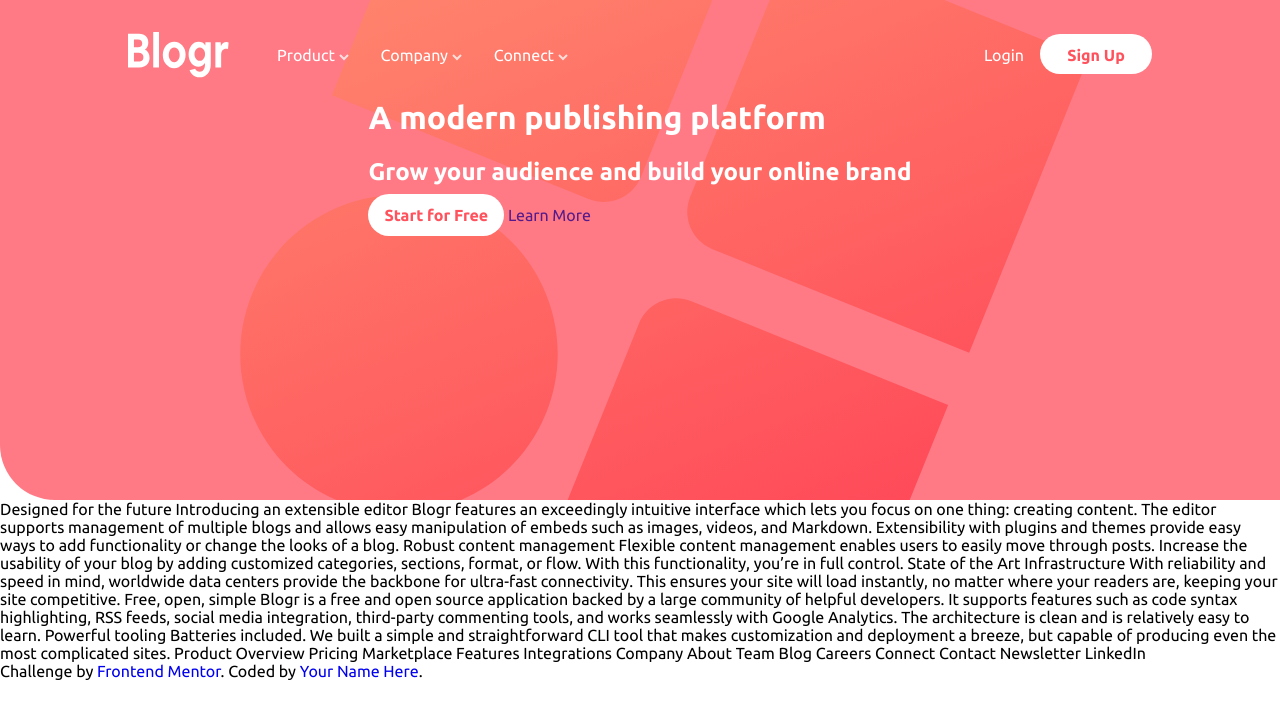
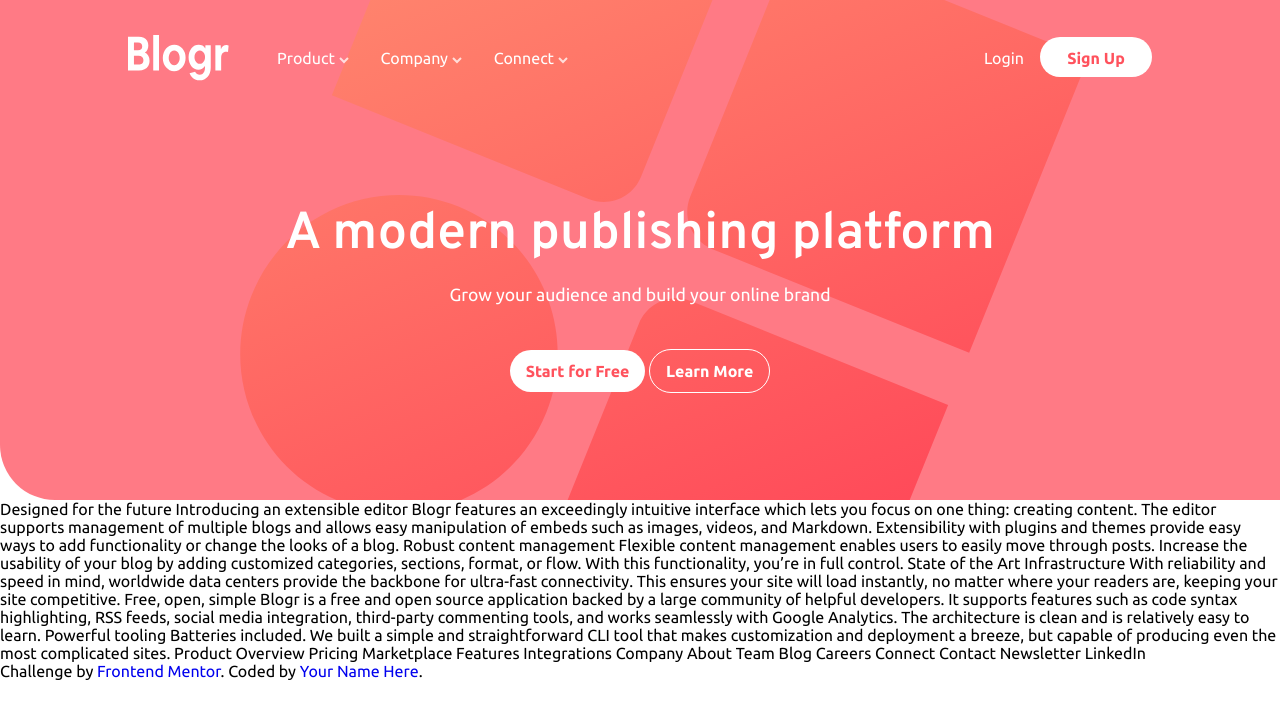
Before and after one commit to MPelyhes/frontend-mentors, a plain HTML site: page index.html in a window 1280 px wide. Drawn offline with Linux system fonts and the light colour scheme.

Commit message:
finish header styling

```diff
--- a/index.html
+++ b/index.html
@@ -61,10 +61,10 @@
 
   <div class="header-content">
     <h1>A modern publishing platform</h1>
-    <h2>Grow your audience and build your online brand</h2>
+    <h3>Grow your audience and build your online brand</h3>
     <div>
-     <a href="" class="bubble-link">Start for Free</a>
-    <a href="">Learn More</a>
+     <a href="#" class="bubble-link">Start for Free</a>
+    <a href="#" class="clear-bubble">Learn More</a>
     </div>
   </div>
  </header>
--- a/styles.css
+++ b/styles.css
@@ -23,6 +23,7 @@
   height: 500px;
   display: flex;
   flex-direction: column;
+  align-items: center;
   border-radius: 0 0 0 55px;
   color: white;
 }
@@ -31,11 +32,10 @@
   overflow: hidden;
   display: flex;
   justify-content: space-between;
+  align-self: center;
   width: 80%;
-  align-self: center;
   z-index: 2;
-  margin-top: 2rem;
-
+  margin-top: 2.2rem;
 }
 
 a {
@@ -115,5 +115,31 @@
 }
 
 .header-content{
-  align-self: center;
+  justify-self: center;
+  text-align: center;
+  height: fit-content;
+  margin: auto;
 }
+
+.clear-bubble{
+  border:1px solid white;
+  color: white;
+  border-radius: 25px;
+  padding: 12px 16px;
+  font-weight: 600;
+  width: 5rem;
+  height: 16px;
+  margin-top: 2px;
+}
+
+h1{
+  font-family: "Overpass";
+  font-size: 3.25rem;
+  margin-bottom: 0.5rem;
+  margin-top: 0;
+}
+h3{
+  font-size: 1.1rem;
+  font-weight: 300;
+  padding-bottom: 2.5rem;
+}
```
